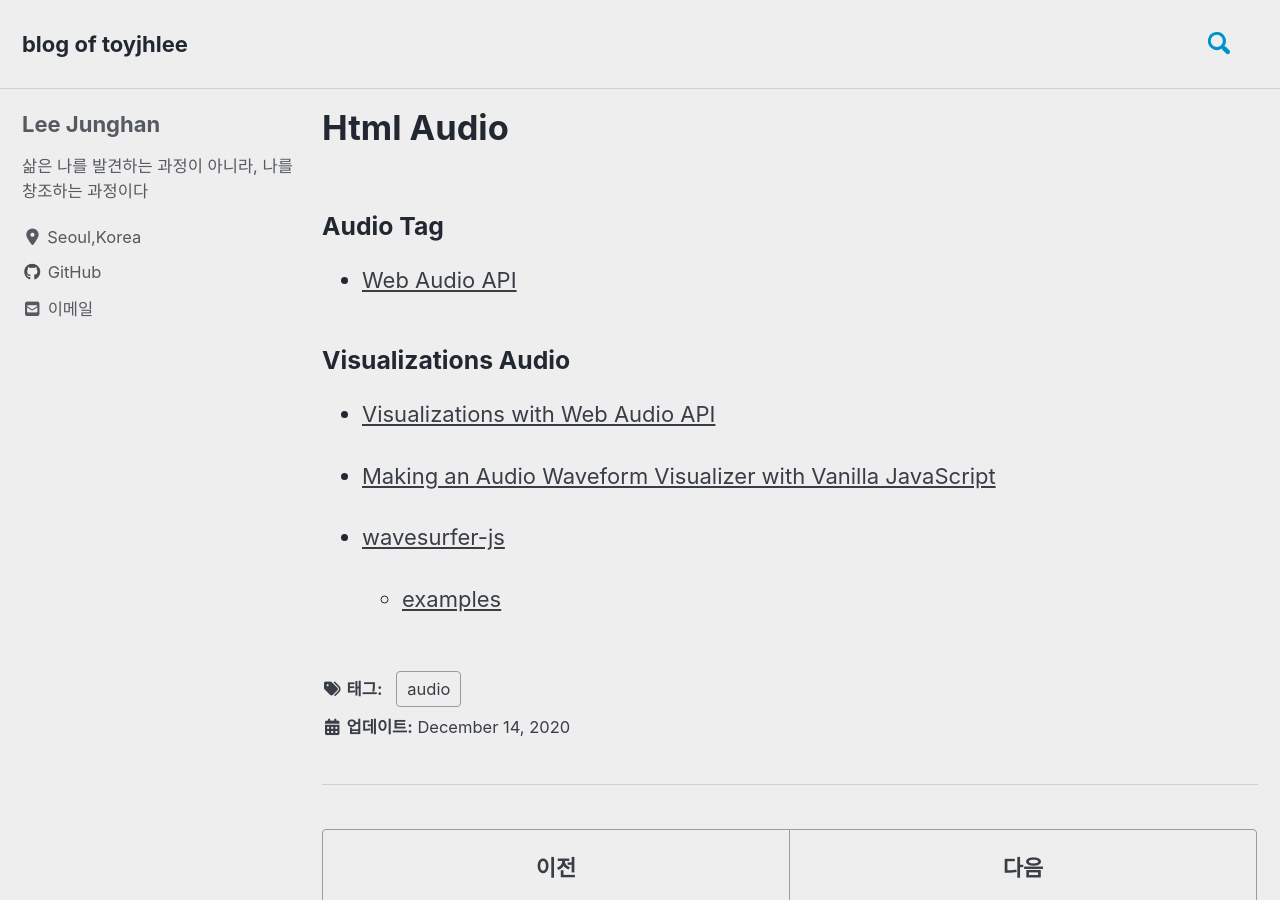
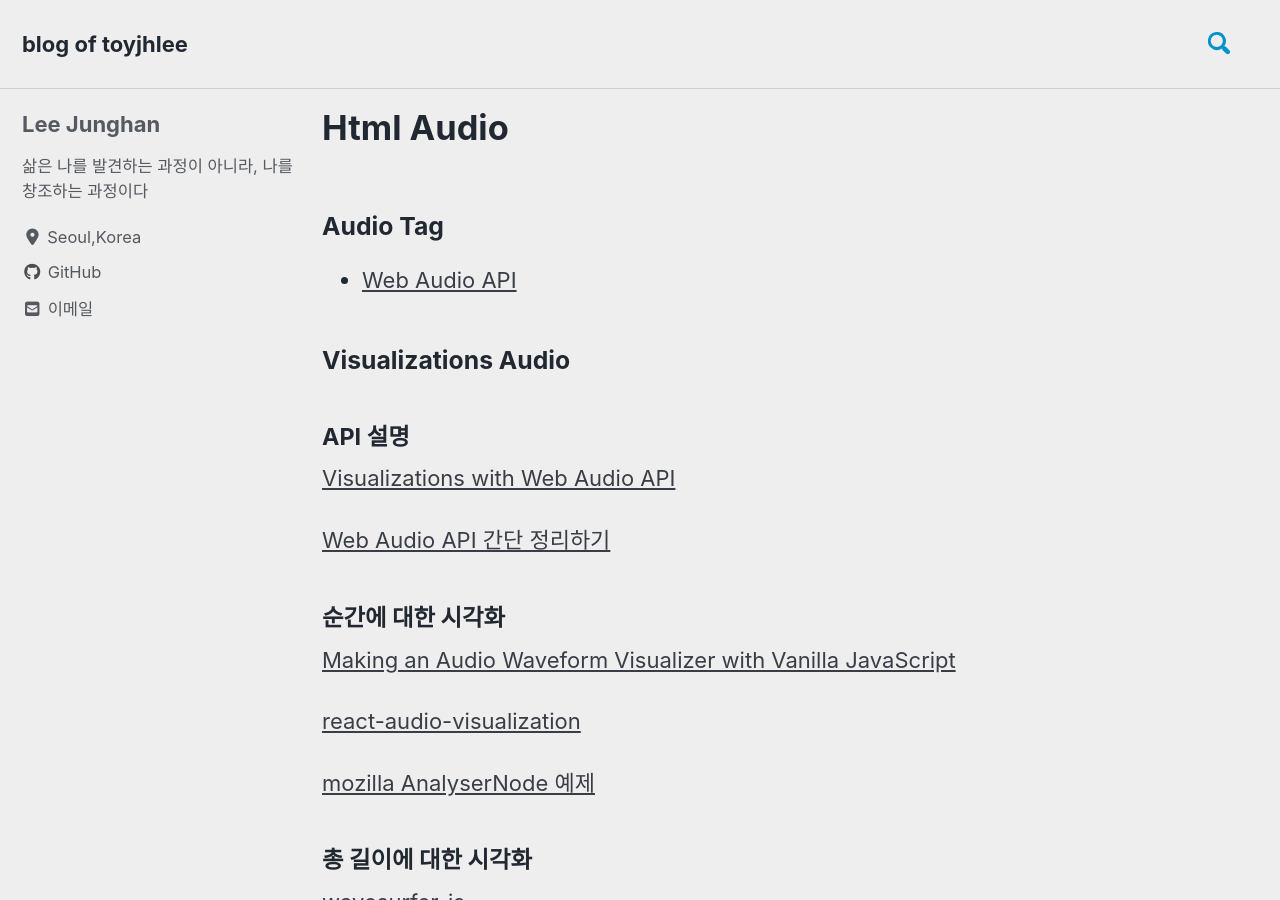
Before and after one commit to toyjhlee/toyjhlee.github.com, a Jekyll site: the page built from _posts/2020-12-14-html-audio.md, in a window 1280 px wide and 900 px high. Built offline with Jekyll 4.4.1, drawn with Linux system fonts in a browser that asks for light colours; cached includes are drawn as plain includes; nearby versions of some CDN libraries; some of the changed text lies outside the part shown.

````diff
--- a/_posts/2020-12-14-html-audio.md
+++ b/_posts/2020-12-14-html-audio.md
@@ -8,9 +8,33 @@
 
 ### Visualizations Audio
 
--   [Visualizations with Web Audio API](https://developer.mozilla.org/en-US/docs/Web/API/Web_Audio_API/Visualizations_with_Web_Audio_API)
+#### API 설명
 
--   [Making an Audio Waveform Visualizer with Vanilla JavaScript](https://css-tricks.com/making-an-audio-waveform-visualizer-with-vanilla-javascript/)
+[Visualizations with Web Audio API](https://developer.mozilla.org/en-US/docs/Web/API/Web_Audio_API/Visualizations_with_Web_Audio_API)
 
--   [wavesurfer-js](https://github.com/katspaugh/wavesurfer.js)
-    -   [examples](https://wavesurfer-js.org/examples/)
+[Web Audio API 간단 정리하기](https://medium.com/@pks2974/web-audio-%EA%B0%84%EB%8B%A8-%EC%A0%95%EB%A6%AC%ED%95%98%EA%B8%B0-952a19d6aa45)
+
+#### 순간에 대한 시각화
+
+[Making an Audio Waveform Visualizer with Vanilla JavaScript](https://css-tricks.com/making-an-audio-waveform-visualizer-with-vanilla-javascript/)
+
+[react-audio-visualization](https://github.com/elliehoward/react-audio-visualization)
+
+[mozilla AnalyserNode 예제](https://developer.mozilla.org/en-US/docs/Web/API/AnalyserNode/getFloatFrequencyData#Drawing_a_spectrum)
+
+#### 총 길이에 대한 시각화
+
+[wavesurfer-js](https://github.com/katspaugh/wavesurfer.js)
+
+-   [examples](https://wavesurfer-js.org/examples/)
+-   [Simple audio waveform with Wavesurfer.js and React](https://medium.com/trackstack/simple-audio-waveform-with-wavesurfer-js-and-react-ae6c0653b240)
+
+-   이슈
+    -   문제 : The AudioContext was not allowed to start
+    ```javascript
+       wavesurfer.on('ready', function () {
+           wavesurfer.play()
+       }
+    ```
+    -   관련 이슈 : https://github.com/katspaugh/wavesurfer.js/issues/1657
+    -   결론 : 사용자 액션으로 play 하면 된다. 이유는 아직 모르겠다
````
Also changed, not shown: _posts/2020-09-03-should-read.md (+4 -0 lines), _posts/2020-12-14-mock.md (+14 -0 lines).
